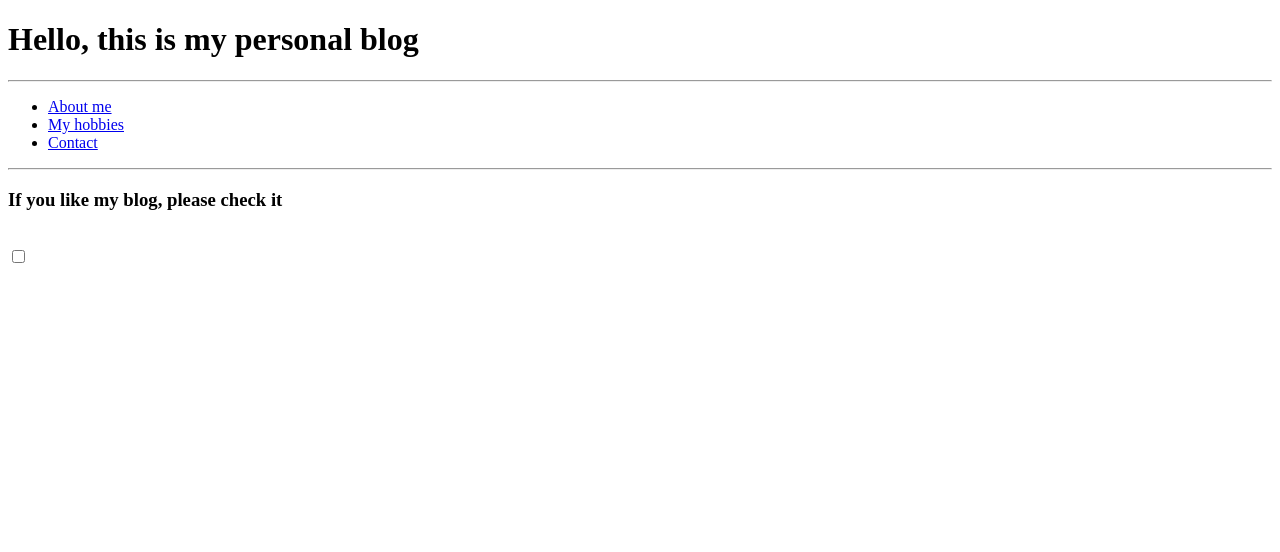
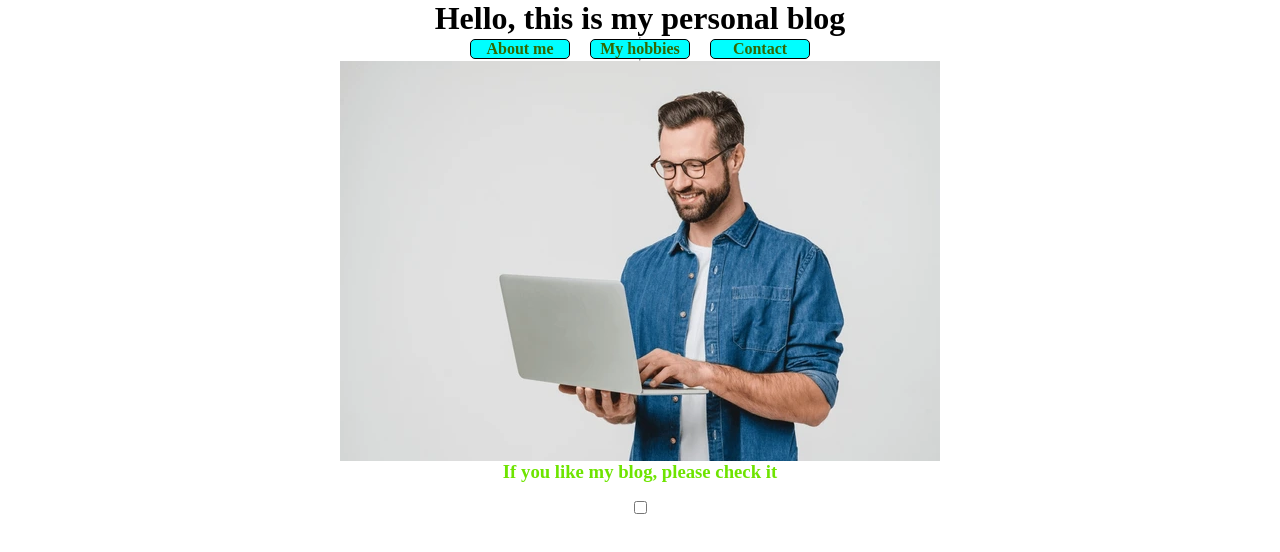
Before and after one commit to SophikoCh/wcode-1, a plain HTML site: page index.html in a window 1280 px wide. Drawn offline with Linux system fonts and the light colour scheme.

Commit message:
wcode-homework-2

```diff
--- a/index.html
+++ b/index.html
@@ -1,21 +1,26 @@
 <!DOCTYPE html>
 <html lang="en">
+
 <head>
     <meta charset="UTF-8">
     <meta name="viewport" content="width=device-width, initial-scale=1.0">
     <title>Document</title>
+    <link rel="stylesheet" href="style.css">
 </head>
+
 <body>
     <h1>Hello, this is my personal blog</h1>
     <hr>
-    <ul>
+    <ul class="navigation">
         <li><a href="../../../../about.html">About me</a></li>
         <li><a href="../../../../hobbies.html">My hobbies</a></li>
         <li><a href="../../../../contact.html">Contact</a></li>
     </ul>
     <hr>
-    <h3>If you like my blog, please check it</h3>
+    <img src="man-pic.png" alt="">
+    <h3 class="blog-question">If you like my blog, please check it</h3>
     <br>
-    <input type="checkbox">
+    <input name="check" type="checkbox">
 </body>
+
 </html>
--- /dev/null
+++ b/style.css
@@ -0,0 +1,63 @@
+*{
+    margin: 0;
+    padding: 0;
+    box-sizing: border-box;
+}
+body{
+    display: flex;
+    flex-direction: column;
+    align-items: center;
+}
+
+h2 {
+    color: gray;
+    transition: 0.6s;
+
+}
+h2:hover {
+    cursor: pointer;
+    color: #00a6e7;
+}
+h1{
+    transition: 0.6s;
+}
+h1:hover {
+    cursor: pointer;
+    color: #6ee400;
+    transform: scale(1.1);
+}
+.blog-question {
+    color: #6ee400;
+}
+.navigation {
+    display: flex;
+    gap: 20px;
+    list-style-type: none;
+}
+li{
+    width: 100px;
+    height: 20px;
+    border: 1px solid black;
+    border-radius: 5px;
+    text-align: center;
+    background-color: aqua;
+    transition:0.4s;
+}
+li:hover{
+    background-color: #00a6e7;
+    cursor: pointer;
+    color: #fff;
+    border: 1px solid #00a6e7;
+    border-radius: 5px;
+    transform: scale(1.1);
+}
+a{
+    text-decoration: none;
+    color: #326800;font-weight: 700;
+}
+select{
+    background-color: #cecece;
+    border-radius: 5px;
+    height: 20px;
+    cursor: pointer;
+}
```
Also changed, not shown: about.html (+7 -1 lines), contact.html (+16 -1 lines), hobbies.html (+8 -1 lines), man-pic.png (added).
